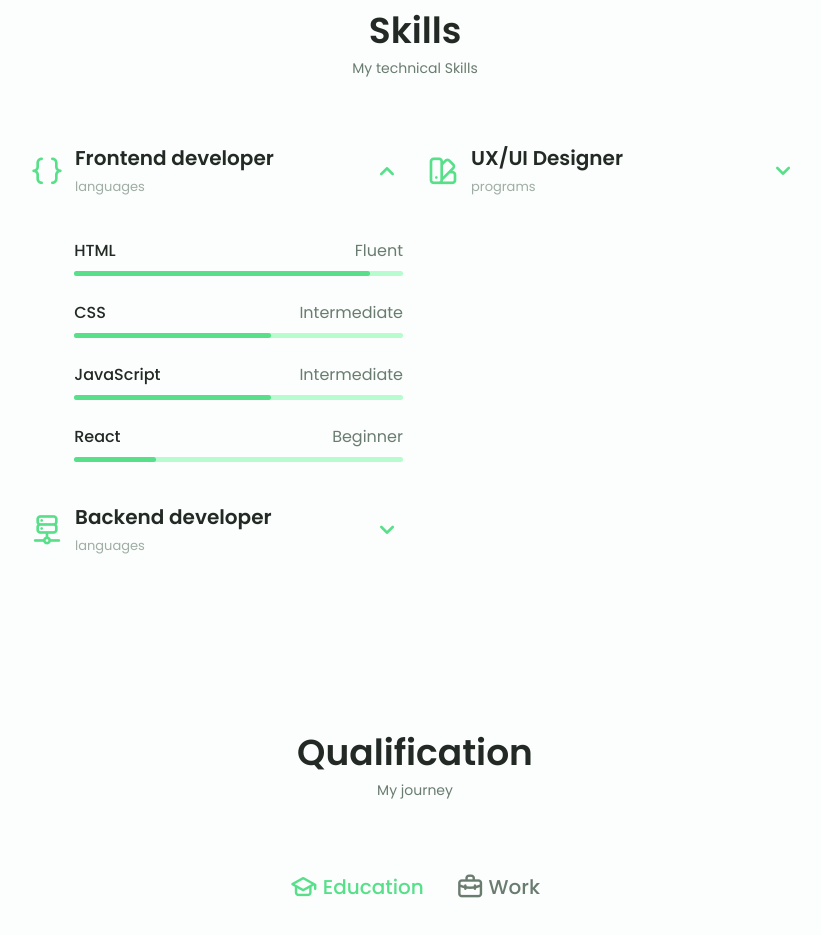
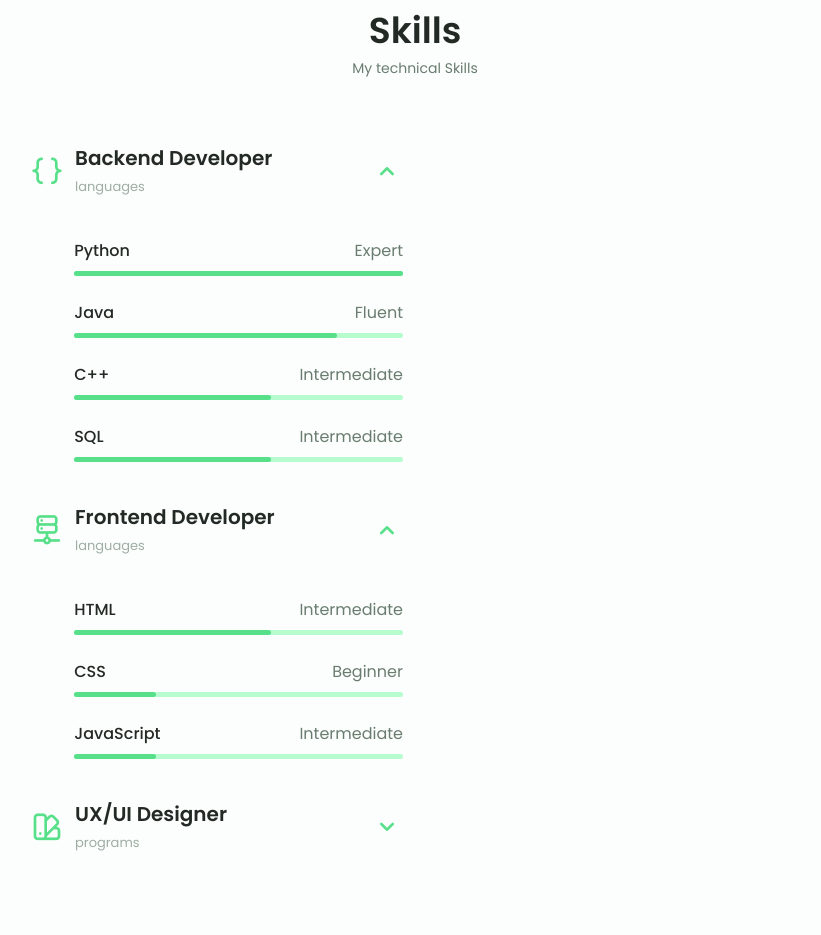
Before and after one commit to Georgish28/GeorgishPortfolio, a plain HTML site: page index.html in a window 1280 px wide. Shown: the part 1269-2204 px from the top of the page, without its empty margins (225-1046 px from the left). Drawn offline with nearby package versions, Linux system fonts and the light colour scheme.

```diff
--- a/assets/css/styles.css
+++ b/assets/css/styles.css
@@ -523,15 +523,15 @@ img {
 }
 
 .skills__python {
-  width: 60%;
+  width: 100%;
 }
 
-.skills__figma {
-  width: 60%;
+.skills__java {
+  width: 80%;
 }
 
-.skills__sketch {
-  width: 85%;
+.skills__c {
+  width: 60%;
 }
 
 .skills__photoshop {
--- a/index.html
+++ b/index.html
@@ -163,7 +163,62 @@
               <i class="uil uil-brackets-curly skills__icon"></i>
 
               <div>
-                <h1 class="skills__title">Frontend developer</h1>
+                <h1 class="skills__title">Backend Developer</h1>
+                <span class="skills__subtitle">languages</span>
+              </div>
+
+              <i class="uil uil-angle-down skills__arrow"></i>
+            </div>
+
+            <div class="skills__list grid">
+              <div class="skills__data">
+                <div class="skills__titles">
+                  <h3 class="skills__name">Python</h3>
+                  <span class="skills__number">Expert</span>
+                </div>
+                <div class="skills__bar">
+                  <span class="skills__percentage skills__python"></span>
+                </div>
+              </div>
+
+              <div class="skills__data">
+                <div class="skills__titles">
+                  <h3 class="skills__name">Java</h3>
+                  <span class="skills__number">Fluent</span>
+                </div>
+                <div class="skills__bar">
+                  <span class="skills__percentage skills__java"></span>
+                </div>
+              </div>
+
+              <div class="skills__data">
+                <div class="skills__titles">
+                  <h3 class="skills__name">C++</h3>
+                  <span class="skills__number">Intermediate</span>
+                </div>
+                <div class="skills__bar">
+                  <span class="skills__percentage skills__c"></span>
+                </div>
+              </div>
+
+              <div class="skills__data">
+                <div class="skills__titles">
+                  <h3 class="skills__name">SQL</h3>
+                  <span class="skills__number">Intermediate</span>
+                </div>
+                <div class="skills__bar">
+                  <span class="skills__percentage skills__c"></span>
+                </div>
+              </div>
+          </div>
+
+          <!--=============== SKILLS 2 ===============-->
+          <div class="skills__content skills__close">
+            <div class="skills__header">
+              <i class="uil uil-server-network skills__icon"></i>
+
+              <div>
+                <h1 class="skills__title">Frontend Developer</h1>
                 <span class="skills__subtitle">languages</span>
               </div>
 
@@ -174,20 +229,20 @@
               <div class="skills__data">
                 <div class="skills__titles">
                   <h3 class="skills__name">HTML</h3>
-                  <span class="skills__number">Fluent</span>
+                  <span class="skills__number">Intermediate</span>
                 </div>
                 <div class="skills__bar">
-                  <span class="skills__percentage skills__html"></span>
+                  <span class="skills__percentage skills__c"></span>
                 </div>
               </div>
 
               <div class="skills__data">
                 <div class="skills__titles">
                   <h3 class="skills__name">CSS</h3>
-                  <span class="skills__number">Intermediate</span>
+                  <span class="skills__number">Beginner</span>
                 </div>
                 <div class="skills__bar">
-                  <span class="skills__percentage skills__css"></span>
+                  <span class="skills__percentage skills__react"></span>
                 </div>
               </div>
 
@@ -197,63 +252,7 @@
                   <span class="skills__number">Intermediate</span>
                 </div>
                 <div class="skills__bar">
-                  <span class="skills__percentage skills__js"></span>
-                </div>
-              </div>
-
-              <div class="skills__data">
-                <div class="skills__titles">
-                  <h3 class="skills__name">React</h3>
-                  <span class="skills__number">Beginner</span>
-                </div>
-                <div class="skills__bar">
                   <span class="skills__percentage skills__react"></span>
-                </div>
-              </div>
-            </div>
-          </div>
-
-          <!--=============== SKILLS 2 ===============-->
-          <div class="skills__content skills__close">
-            <div class="skills__header">
-              <i class="uil uil-server-network skills__icon"></i>
-
-              <div>
-                <h1 class="skills__title">Backend developer</h1>
-                <span class="skills__subtitle">languages</span>
-              </div>
-
-              <i class="uil uil-angle-down skills__arrow"></i>
-            </div>
-
-            <div class="skills__list grid">
-              <div class="skills__data">
-                <div class="skills__titles">
-                  <h3 class="skills__name">Java</h3>
-                  <span class="skills__number">Fluent</span>
-                </div>
-                <div class="skills__bar">
-                  <span class="skills__percentage skills__php"></span>
-                </div>
-              </div>
-
-              <div class="skills__data">
-                <div class="skills__titles">
-                  <h3 class="skills__name">Node Js</h3>
-                  <span class="skills__number">Beginner</span>
-                </div>
-                <div class="skills__bar">
-                  <span class="skills__percentage skills__node"></span>
-                </div>
-              </div>
-
-              <div class="skills__data">
-                <div class="skills__titles">
-                  <h3 class="skills__name">Python</h3>
-                  <span class="skills__number">Intermediate</span>
-                </div>
-                <div class="skills__bar">
-                  <span class="skills__percentage skills__python"></span>
                 </div>
               </div>
             </div>
@@ -285,24 +284,6 @@
                 </div>
               </div>
 
-              <div class="skills__data">
-                <div class="skills__titles">
-                  <h3 class="skills__name">Adobe Xd</h3>
-                  <span class="skills__number">Fluent</span>
-                </div>
-                <div class="skills__bar">
-                  <span class="skills__percentage skills__sketch"></span>
-                </div>
-              </div>
-
-              <div class="skills__data">
-                <div class="skills__titles">
-                  <h3 class="skills__name">Photoshop</h3>
-                  <span class="skills__number">Intermediate</span>
-                </div>
-                <div class="skills__bar">
-                  <span class="skills__percentage skills__photoshop"></span>
-                </div>
               </div>
             </div>
           </div>
```
